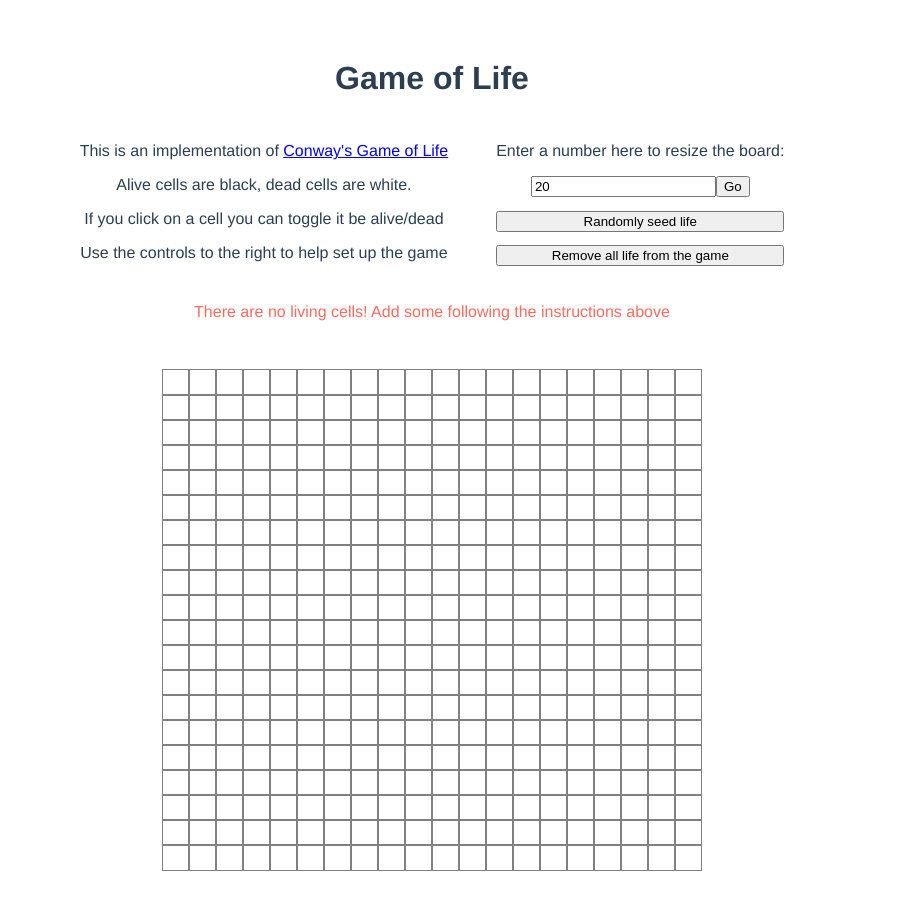
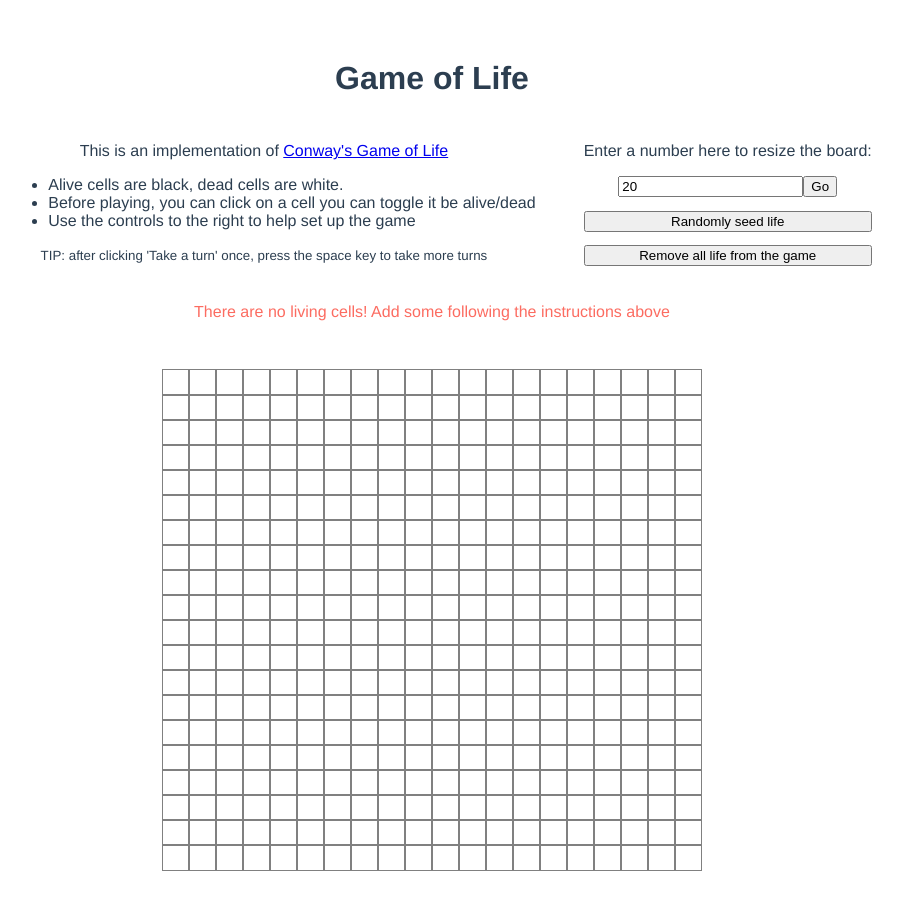
Before and after one commit to SarahFrench/vue-cli-testing, a Vue app: page / in a window 1280 px wide. Shown: the top 910 px of the page, without its empty margins (208-1111 px from the left). Built offline with nearby package versions, Linux system fonts and the light colour scheme.

Commit message:
Renamed repo and changes some styling on instructions

```diff
--- a/package.json
+++ b/package.json
@@ -1,5 +1,5 @@
 {
-  "name": "testing-vue-cli",
+  "name": "vue-game-of-life",
   "version": "0.1.0",
   "private": true,
   "scripts": {
--- a/public/index.html
+++ b/public/index.html
@@ -5,7 +5,7 @@
     <meta http-equiv="X-UA-Compatible" content="IE=edge">
     <meta name="viewport" content="width=device-width,initial-scale=1.0">
     <link rel="icon" href="<%= BASE_URL %>favicon.ico">
-    <title>testing-vue-cli</title>
+    <title>Game Of Life</title>
   </head>
   <body>
     <noscript>
--- a/src/components/Game.vue
+++ b/src/components/Game.vue
@@ -4,9 +4,13 @@
     <div class="game__instructions">
       <div class="game__instructions--left">
         <p>This is an implementation of <a href="https://en.wikipedia.org/wiki/Conway%27s_Game_of_Life">Conway's Game of Life</a></p>
-        <p>Alive cells are black, dead cells are white.</p>
-        <p>If you click on a cell you can toggle it be alive/dead</p>
-        <p>Use the controls to the right to help set up the game</p>
+        <ul class="game__instructions-list">
+          <li>Alive cells are black, dead cells are white.</li>
+          <li>Before playing, you can click on a cell you can toggle it be alive/dead</li>
+          <li>Use the controls to the right to help set up the game</li>
+
+        </ul>
+        <small>TIP: after clicking 'Take a turn' once, press the space key to take more turns</small>
 
       </div>
       <div class="game__instructions--right">
@@ -79,15 +83,11 @@ export default {
    this.resizeGrid();
    console.log("GameOfLife component is loaded");
  },
- watch:{
-   dimensions: function(val){
-     if(val < 2){
-       this.dimensions = 2;
-     }
-   }
- },
  methods:{
    resizeGrid(){
+     if(this.dimensions < 1){
+       this.dimensions = 1;
+     }
      this.currentState = [];
      for (let i =0; i < this.dimensions; i++){
        this.currentState.push([]);
@@ -227,6 +227,17 @@ export default {
   align-items: baseline;
 }
 
+.game__instructions-list{
+  margin-left: 1em;
+  text-align: left;
+}
+
+.game__instructions--right {
+  padding: 0.5em;
+  margin-left: 1em;
+}
+
+
 .game__instructions--left {
   padding: 0.5em;
   margin-right: 1em;
@@ -244,12 +255,6 @@ export default {
   border: solid 1px #61ECFC;
   border-radius: 10px;
 }
-
-.game__instructions--right {
-  padding: 0.5em;
-  margin-left: 1em;
-}
-
 .board {
   margin-top: 3em;
   margin-bottom: 5em;
```
Also changed, not shown: 1 other file (tests, documents, lock files or other folders).
